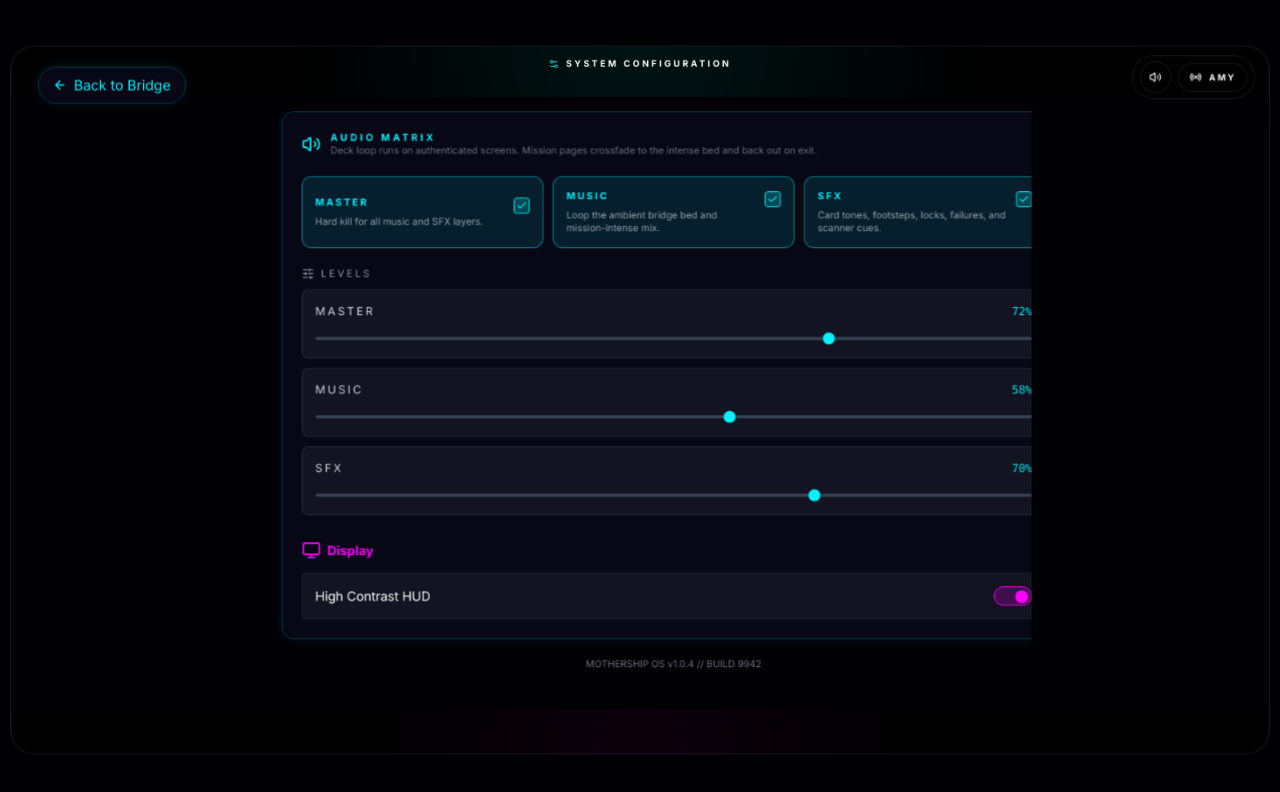
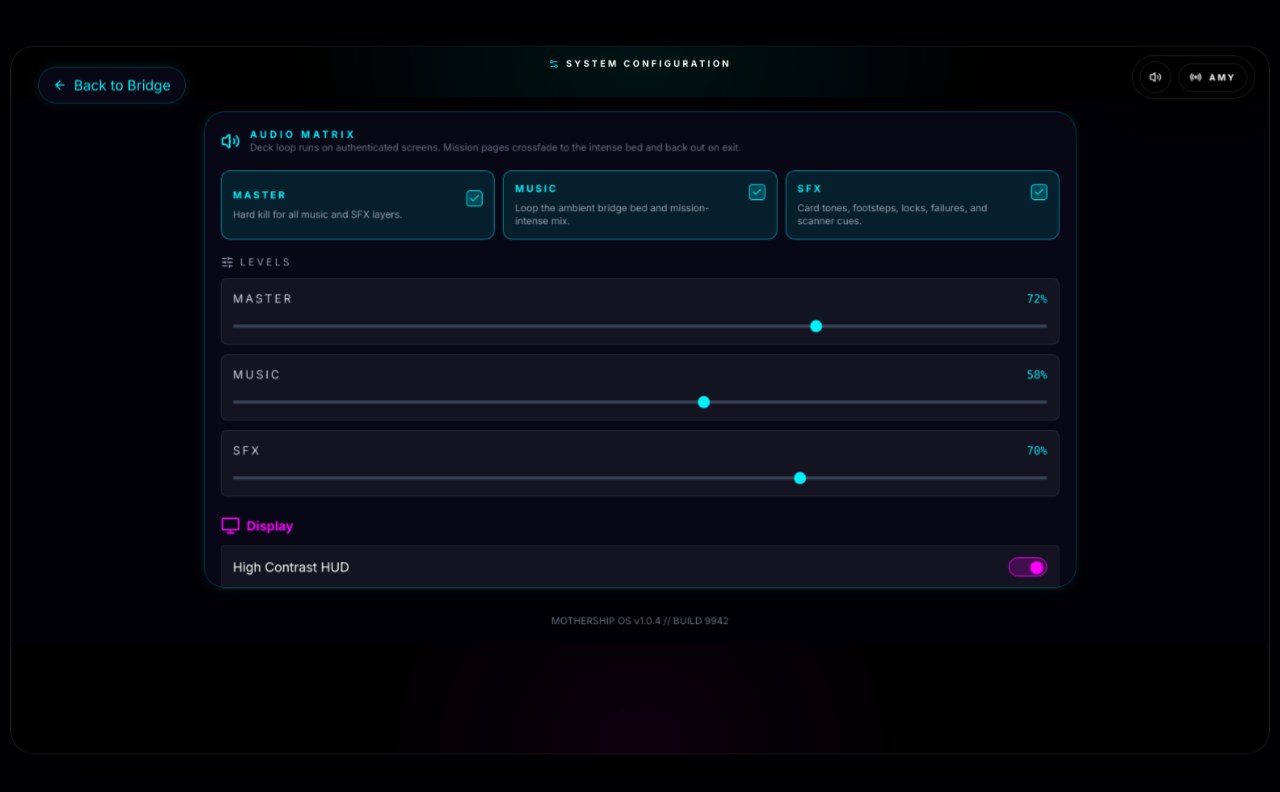
Before and after one commit to grounded-play/mothership, a Next.js app: page /settings in a window 1280 px wide. Shown: the top 792 px of the page. Built offline with nearby package versions, Linux system fonts and the light colour scheme.

Commit message:
fix: tighten settings stage layout

```diff
--- a/src/app/settings/page.tsx
+++ b/src/app/settings/page.tsx
@@ -7,25 +7,25 @@ import AutoFitViewport from "@/components/layout/AutoFitViewport";
 
 export default function SettingsPage() {
     return (
-        <div className="relative flex h-full min-h-0 flex-col bg-space-void px-4 pb-4 pt-4 sm:px-6 sm:pb-6 sm:pt-4 xl:px-8">
+        <div className="relative flex h-full min-h-0 flex-col bg-space-void px-4 pb-4 pt-4 sm:px-5 sm:pb-5 sm:pt-4 xl:px-6">
             <div className="fixed left-4 top-4 z-50 sm:left-8 sm:top-6">
                 <Link href="/menu" className="flex items-center text-neon-cyan hover:text-white transition-colors glass-panel px-4 py-2 rounded-full">
                     <ArrowLeft className="mr-2 h-4 w-4" /> Back to Bridge
                 </Link>
             </div>
 
-            <div className="mx-auto flex h-full min-h-0 w-full max-w-4xl flex-col">
+            <div className="mx-auto flex h-full min-h-0 w-full max-w-[1080px] flex-col">
                 <AutoFitViewport contentKey="settings">
-                    <div className="h-[660px] min-w-[980px] w-full">
-                        <div className="glass-panel h-full rounded-2xl p-6">
-                            <div className="space-y-8">
-                                <div className="space-y-4">
+                    <div className="h-[590px] min-w-[840px] w-full">
+                        <div className="glass-panel h-full rounded-[26px] p-5">
+                            <div className="space-y-6">
+                                <div className="space-y-3">
                                     <AudioSettingsPanel />
                                 </div>
 
-                                <div className="space-y-4">
+                                <div className="space-y-3">
                                     <h3 className="text-neon-magenta font-bold flex items-center upper"><Monitor className="mr-2" /> Display</h3>
-                                    <div className="flex justify-between items-center p-4 bg-white/5 rounded border border-white/5">
+                                    <div className="flex items-center justify-between rounded border border-white/5 bg-white/5 p-3.5">
                                         <span>High Contrast HUD</span>
                                         <div className="w-12 h-6 bg-neon-magenta/20 rounded-full relative cursor-pointer border border-neon-magenta">
                                             <div className="h-4 w-4 bg-neon-magenta rounded-full absolute top-1 right-1" />
@@ -33,7 +33,7 @@ export default function SettingsPage() {
                                     </div>
                                 </div>
 
-                                <div className="pt-4 text-center">
+                                <div className="pt-2 text-center">
                                     <p className="text-xs text-gray-500">MOTHERSHIP OS v1.0.4 // BUILD 9942</p>
                                 </div>
                             </div>
--- a/src/components/audio/AudioSettingsPanel.tsx
+++ b/src/components/audio/AudioSettingsPanel.tsx
@@ -32,7 +32,7 @@ function ToggleCard({ label, description, enabled, onClick, compact = false }: T
                 enabled
                     ? "border-neon-cyan/50 bg-neon-cyan/10"
                     : "border-white/10 bg-white/5 hover:border-white/20 hover:bg-white/10"
-            } ${compact ? "p-3" : "p-4"}`}
+            } ${compact ? "p-3" : "p-3.5"}`}
         >
             <div className="flex items-start justify-between gap-3">
                 <div>
@@ -55,7 +55,7 @@ function ToggleCard({ label, description, enabled, onClick, compact = false }: T
 
 function SliderRow({ label, value, onChange, compact = false }: SliderRowProps) {
     return (
-        <div className={`rounded-lg border border-white/10 bg-white/5 ${compact ? "p-3" : "p-4"}`}>
+        <div className={`rounded-lg border border-white/10 bg-white/5 ${compact ? "p-3" : "p-3.5"}`}>
             <div className={`mb-2 flex items-center justify-between ${compact ? "text-xs" : "text-sm"}`}>
                 <span className="uppercase tracking-[0.2em] text-gray-300">{label}</span>
                 <span className="font-mono text-neon-cyan">{value}%</span>
@@ -89,7 +89,7 @@ export default function AudioSettingsPanel({ compact = false }: AudioSettingsPan
     };
 
     return (
-        <div className={compact ? "space-y-4" : "space-y-6"}>
+        <div className={compact ? "space-y-4" : "space-y-5"}>
             <div className="flex items-center gap-3">
                 {settings.sfxEnabled && settings.masterEnabled ? (
                     <Volume2 className={`text-neon-cyan ${compact ? "h-5 w-5" : "h-6 w-6"}`} />
@@ -106,7 +106,7 @@ export default function AudioSettingsPanel({ compact = false }: AudioSettingsPan
                 </div>
             </div>
 
-            <div className={`grid gap-3 ${compact ? "grid-cols-1" : "grid-cols-1 md:grid-cols-3"}`}>
+            <div className={`grid ${compact ? "grid-cols-1 gap-3" : "grid-cols-2 gap-2.5 xl:grid-cols-3"}`}>
                 <ToggleCard
                     compact={compact}
                     label="Master"
```
